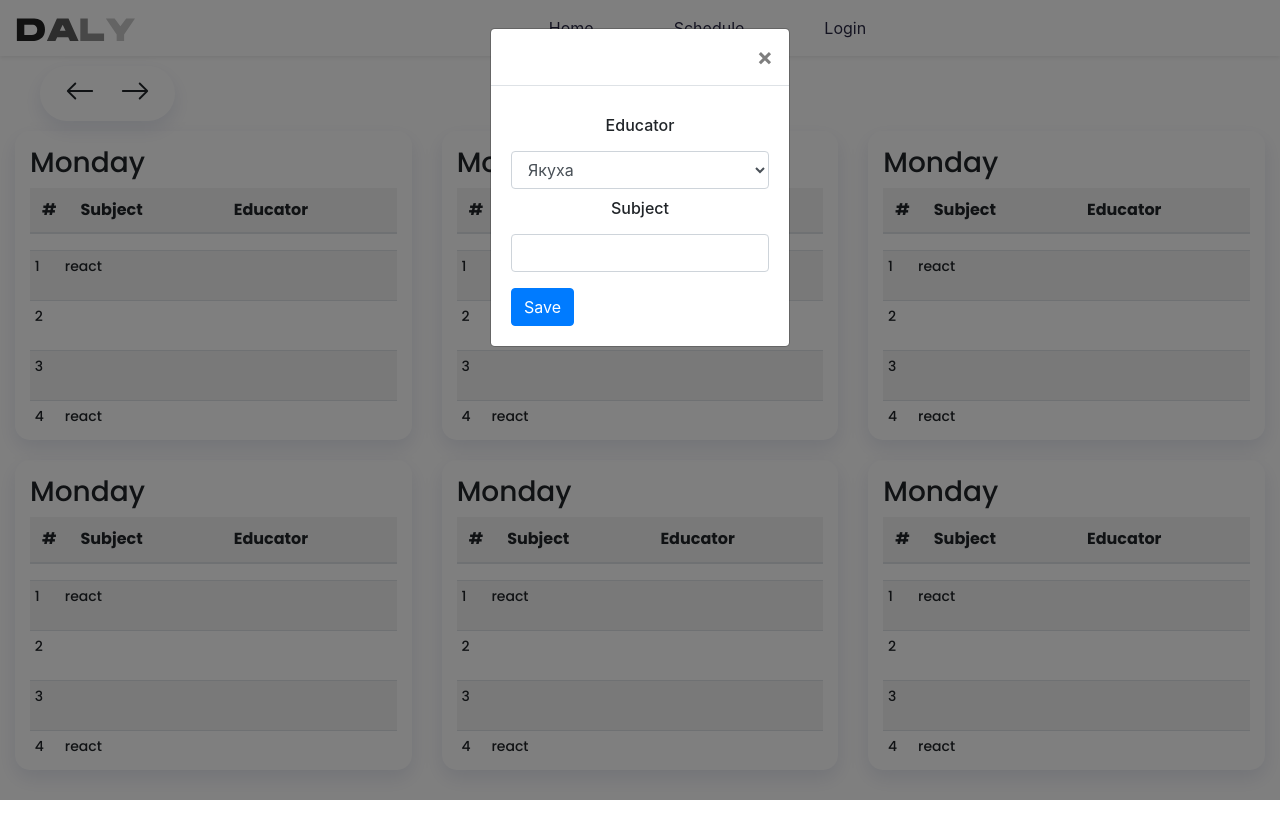
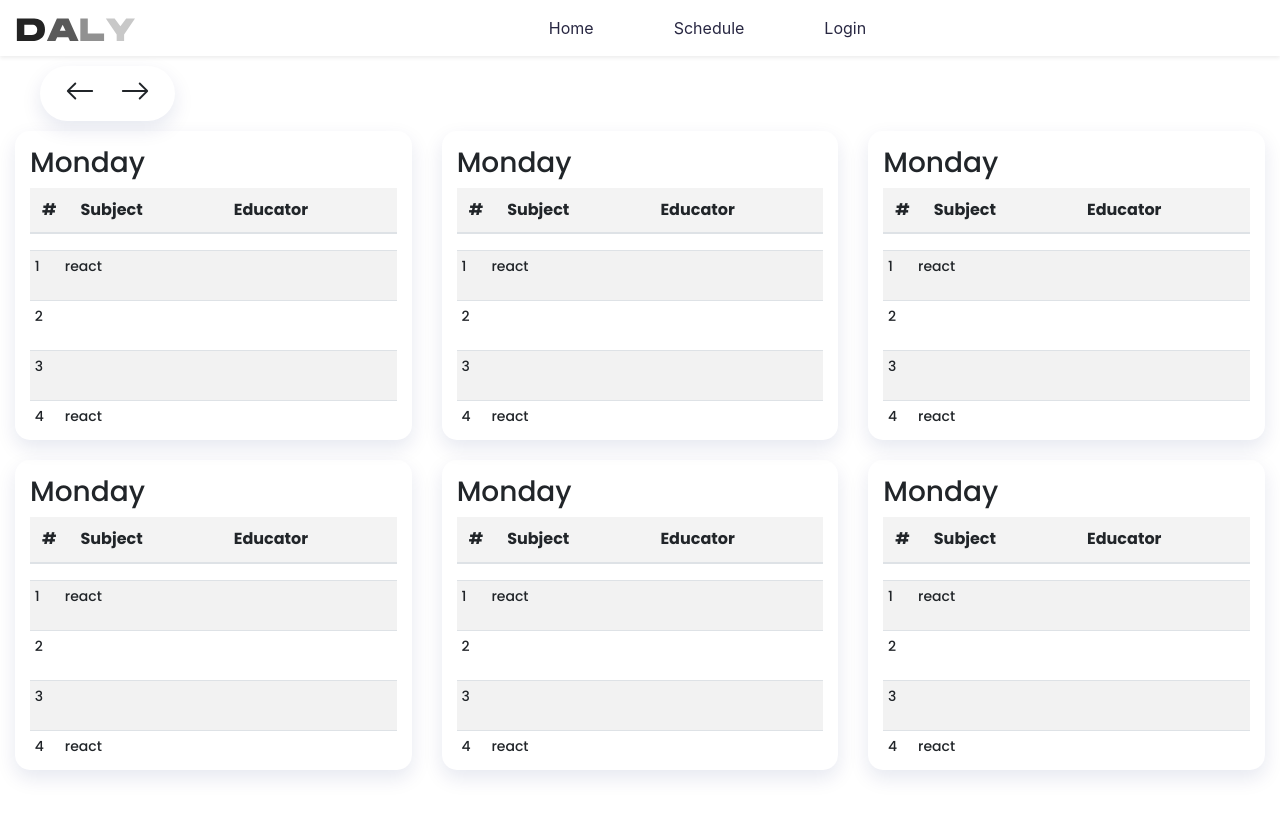
Before and after one commit to alexsandrbarabash/hukoton, a React (Create React App) app: page /schedule/creator in a window 1280 px wide. Shown: the top 838 px of the page. Built offline with nearby package versions, Linux system fonts and the light colour scheme; a web font is replaced by a local one.

Commit message:
fix modal show bag

```diff
--- a/src/pages/schedule-creator/schedule-creator.jsx
+++ b/src/pages/schedule-creator/schedule-creator.jsx
@@ -3,7 +3,7 @@ import "./schedule-creator.scss";
 import DayCreator from "../../components/day-creator";
 import { useSelector } from "react-redux";
 import NavArrows from "../../components/nav-arrows";
-import ModalCreatora from "../../components/modal-creator/modal-creator";
+import ModalCreator from "../../components/modal-creator/modal-creator";
 
 const ScheduleCreator = () => {
   // const { role, roles } = useSelector((state) => state.user);
@@ -14,7 +14,7 @@ const ScheduleCreator = () => {
 
   return (
     <>
-      <ModalCreatora />
+      {/*<ModalCreator />*/}
       <div className="schedule-wrapper">
         <NavArrows />
         <div className="container-fluid">
--- a/src/pages/schedule-educator/schedule-educator.jsx
+++ b/src/pages/schedule-educator/schedule-educator.jsx
@@ -13,7 +13,7 @@ const ScheduleEducator = () => {
 
   return (
     <>
-      <ModalEducator />
+      {/*<ModalEducator />*/}
       <div className="schedule-wrapper">
         <NavArrows />
         <div className="container-fluid">
--- a/src/pages/schedule-student/schedule-student.jsx
+++ b/src/pages/schedule-student/schedule-student.jsx
@@ -13,7 +13,7 @@ const ScheduleStudent = () => {
 
   return (
     <>
-      <ModalStudent />
+      {/*<ModalStudent />*/}
       <div className="schedule-wrapper">
         <NavArrows />
         <div className="container-fluid">
```
